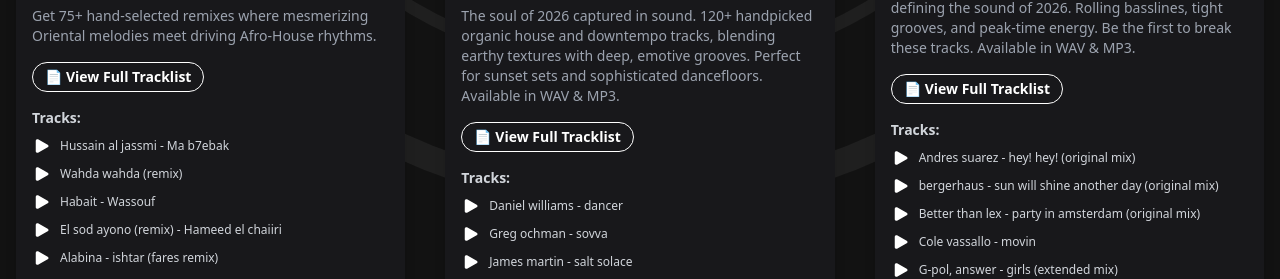
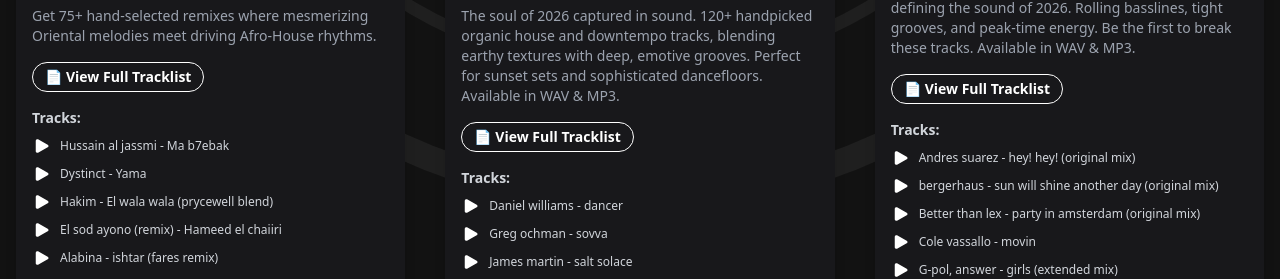
Before and after one commit to Tonyschwery/topdjcrates, a Next.js app: page /music in a window 1280 px wide. Shown: the part 2370-2649 px from the top of the page. Built offline with nearby package versions, Linux system fonts and the light colour scheme.

Commit message:
changing preview

```diff
--- a/src/data/musicPacks.js
+++ b/src/data/musicPacks.js
@@ -12,8 +12,8 @@ export const musicPacks = [
     discountedPrice: 25,
     tracks: [
       { id: '2026_oah1', title: 'Hussain al jassmi - Ma b7ebak', audioPreview: 'https://audio-hosting.netlify.app/oah%20-ma%20b7ebak%20(remix).mp3' },
-      { id: '2026_oah2', title: 'Wahda wahda (remix)', audioPreview: 'https://audio-hosting.netlify.app/oah%20-wahda%20wahda%20(remix).mp3' },
-      { id: '2026_oah3', title: 'Habait - Wassouf', audioPreview: 'https://audio-hosting.netlify.app/oah%20-habait.mp3' },
+      { id: '2026_oah2', title: 'Dystinct - Yama', audioPreview: 'https://audio-hosting.netlify.app/oah%20-%20dystinct%20-%20yama.mp3' },
+      { id: '2026_oah3', title: 'Hakim - El wala wala (prycewell blend)', audioPreview: 'https://audio-hosting.netlify.app/oah%20-%20hakim%20-%20el%20wala%20wala%20(prycewell%20blend).mp3' },
       { id: '2026_oah4', title: 'El sod ayono (remix) - Hameed el chaiiri', audioPreview: 'https://audio-hosting.netlify.app/oah%20-%20el%20sod%20ayono%20(remix).mp3' },
       { id: '2026_oah5', title: 'Alabina - ishtar (fares remix)', audioPreview: 'https://audio-hosting.netlify.app/oah%20-%20alabina%20-%20ishtar%20(fares%20remix).mp3' }
     ]
```
